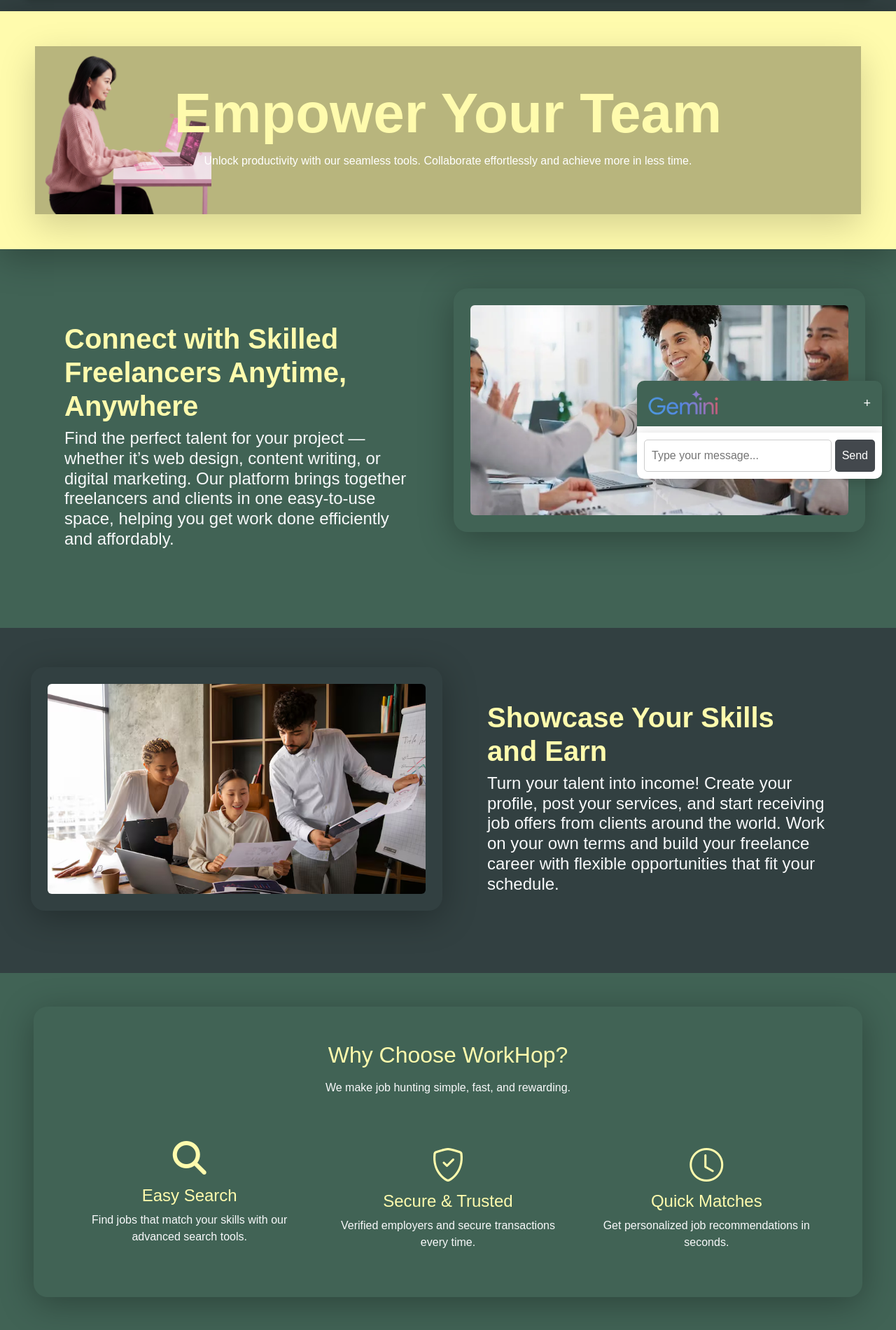
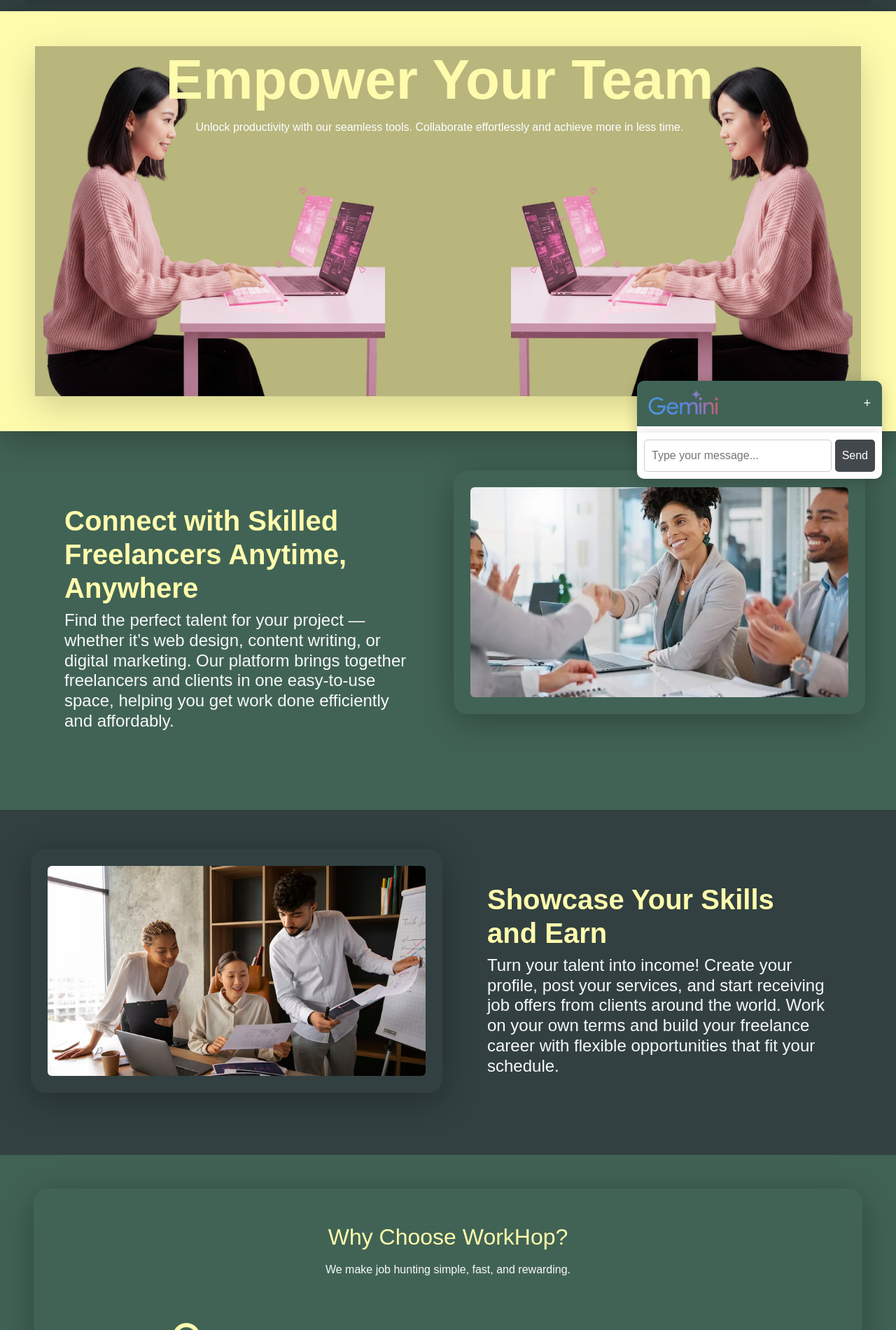
Before and after one commit to litolabiano/web, a PHP site: page / in a window 1280 px wide. Shown: the part 96-1996 px from the top of the page at 70% size. Run offline with PHP 8.4, Linux system fonts and the light colour scheme; some web fonts are replaced.

Commit message:
test
try

```diff
--- a/Index.php
+++ b/Index.php
@@ -21,21 +21,39 @@
                 <div class="carousel-inner text-yellow h-auto">
                     <!-- Slide 1 -->
                       <div class="carousel-item active" >
-                          <div class="hero-bg p-5" style=" background-image: url('./Resources/1.png') !important;">
-                            <div class="py-auto">
+                          <div class="row">
+                             <div class="hero-bg p-5 col-6" style=" background-image: url('./Resources/1.png') !important;">
+
+                              </div>
+                                  <div class="py-auto z-1 position-absolute ">
                                     <h1 class="display-1 fw-bold ">Empower Your Team</h1>
                                     <p>Unlock productivity with our seamless tools. Collaborate effortlessly and achieve more in less time.</p>
                                   </div>
+
+                             <div class="hero-bg p-5 col-6 img-flip" style=" background-image: url('./Resources/1.png') !important;">
+
+
                               </div>
+                         </div>
+
                       </div>
                       <!-- Slide 2 -->
                       <div class="carousel-item " >
-                          <div class="hero-bg p-5" style=" background-image: url('./Resources/5.png') !important;">
-                            <div class="py-auto">
+                          <div class="row">
+                             <div class="hero-bg p-5 col-6" style=" background-image: url('./Resources/1.png') !important;">
+
+                              </div>
+                                  <div class="py-auto z-1 position-absolute ">
                                     <h1 class="display-1 fw-bold ">Empower Your Team</h1>
-                              <p>Sign up for free and experience the future of work. Your success story starts here.</p>
+                                    <p>Unlock productivity with our seamless tools. Collaborate effortlessly and achieve more in less time.</p>
+                                  </div>
+
+                             <div class="hero-bg p-5 col-6" style=" background-image: url('./Resources/1.png') !important;">
+
+
                               </div>
                          </div>
+
                       </div>
                       <!-- Slide 3 -->
                       <div class="carousel-item" >
--- a/css/style.css
+++ b/css/style.css
@@ -330,8 +330,15 @@ body { font-family: sans-serif; }
           overflow: hidden;
         }
 
+        .img-flip{
+
+          -webkit-transform: scaleX(-1);
+          transform: scaleX(-1);
+
+        }
+
         .hero-bg{
-
+          height: 500px;
           background-size: contain;
            background-repeat: no-repeat;
         }
```
Lines whose indentation alone changed are shown as unchanged.
